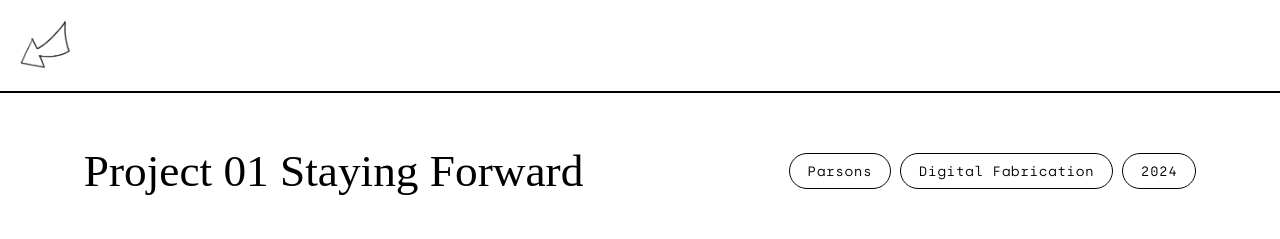
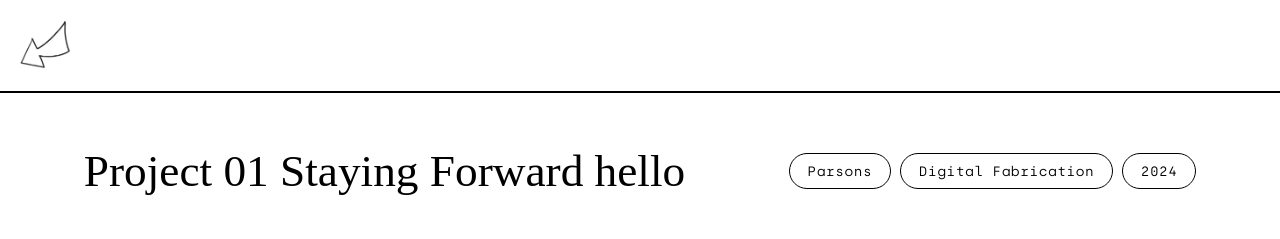
Before and after one commit to reenj01/ireenj-portfolio, a plain HTML site: page project-files/project01-staying-forward.html in a window 1280 px wide. Shown: the top 239 px of the page. Drawn offline with Linux system fonts and the light colour scheme.

Commit message:
Update project01-staying-forward.html

```diff
--- a/project-files/project01-staying-forward.html
+++ b/project-files/project01-staying-forward.html
@@ -42,7 +42,7 @@
 
     <div class="box">
       <div class="title-container">
-        <div class="title">Project 01 Staying Forward</div>
+        <div class="title">Project 01 Staying Forward hello </div>
         <div class="subtitle-container">
           <div class="subtitle">Parsons</div>
           <div class="subtitle">Digital Fabrication</div>
```
